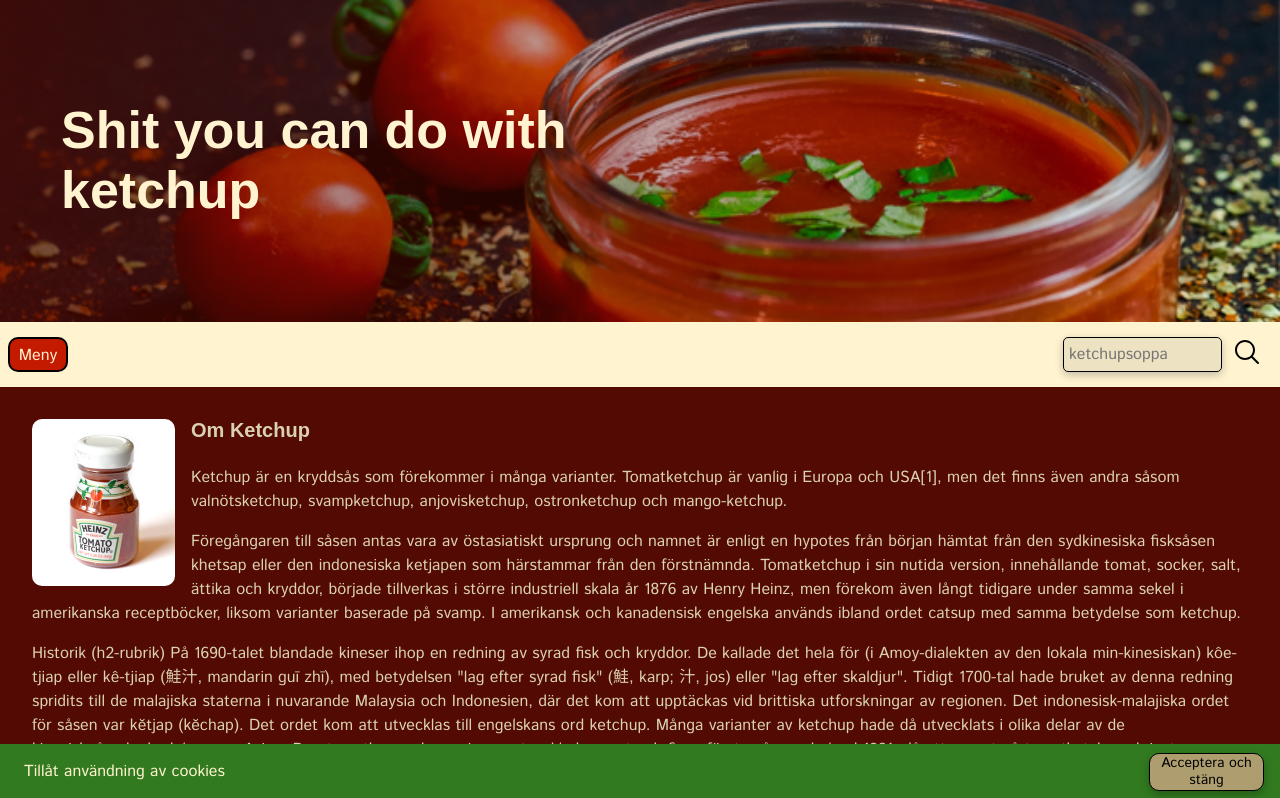
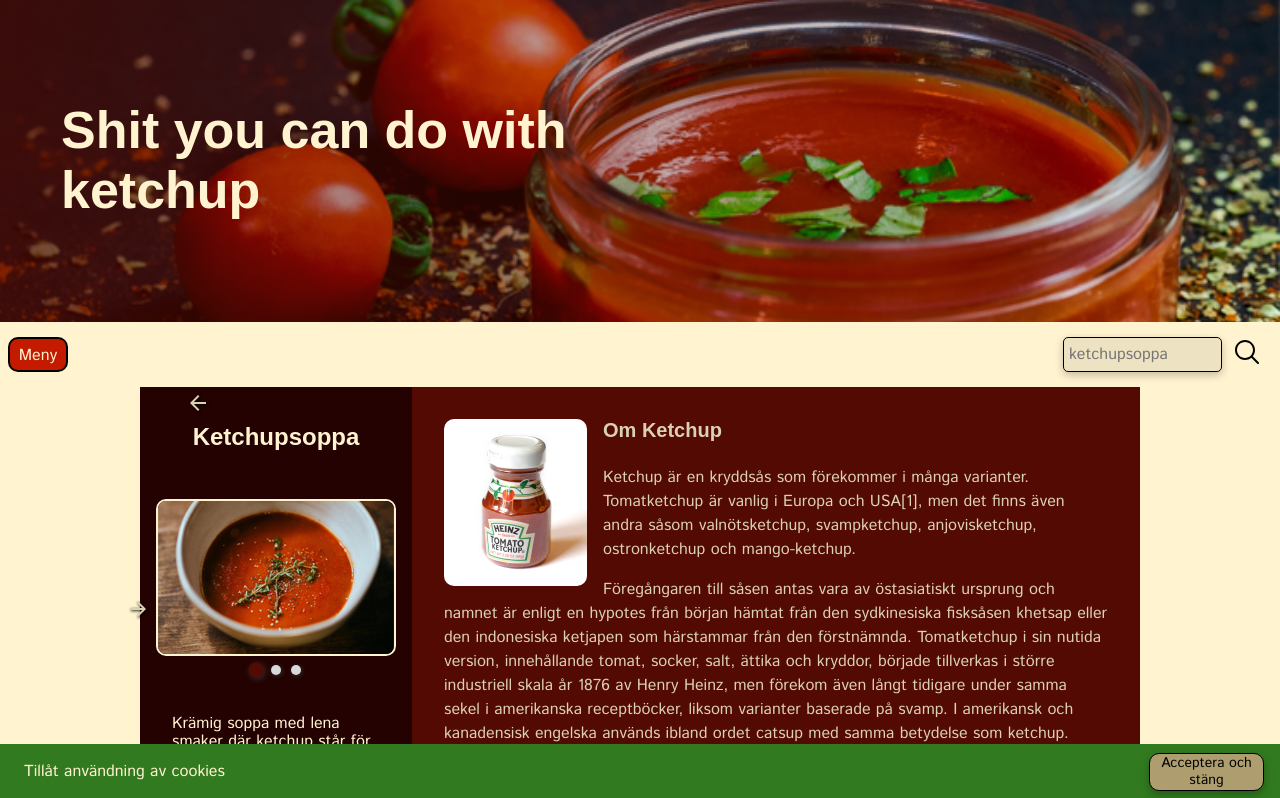
Before and after one commit to arnetzlinder/ketchupbloggen, a Vue app: page / in a window 1280 px wide. Shown: the top 798 px of the page. Built offline with nearby package versions, Linux system fonts and the light colour scheme; a web font is replaced by a local one.

Commit message:
Co-authored-by: Robin Sevelin <robin-sevelin@users.noreply.github.com> Co-authored-by: Sussie Arnetz Linder <arnetzlinder@users.noreply.github.com> Co-authored-by: jenmwa <jenmwa@users.noreply.github.com>

```diff
--- a/src/App.vue
+++ b/src/App.vue
@@ -11,12 +11,30 @@ import AboutKetchup from './components/AboutKetchup.vue';
 <template>
   <SiteHeader />
   <NavBar />
-  <AboutKetchup />
-  <main class="articles">
-    <ArticleCard v-for="(recipe, index) in recepies" :card-data="recipe" :key="index" />
-  </main>
+  <div class="content-wrapper">
+    <AboutKetchup />
+    <main class="articles">
+      <ArticleCard v-for="(recipe, index) in recepies" :card-data="recipe" :key="index" />
+    </main>
+  </div>
   <FooterSection />
   <CookieBanner />
 </template>
 
-<style scoped lang="scss"></style>
+<style scoped lang="scss">
+.content-wrapper {
+  max-width: 420px;
+  position: relative;
+  margin-inline: auto;
+}
+
+@media (width >= 740px) {
+  .content-wrapper {
+  display: flex;
+  flex-direction: row-reverse;
+  max-width: 1000px;
+  }
+}
+
+
+</style>
--- a/src/components/AboutKetchup.vue
+++ b/src/components/AboutKetchup.vue
@@ -61,10 +61,7 @@ export default {};
   clear: both;
 }
 aside {
-  position: relative;
-  width: 100%;
   max-height: 360px;
-  margin-inline: auto;
   overflow: auto;
   background-color: $secondaryColor200;
   color: #dad0b2;
@@ -96,10 +93,5 @@ aside {
   display: block;
   margin-block-end: 1rem;
 }
-@media (width >= 740px) {
-  aside {
-    max-width: 100%;
-    max-height: 74, 1875;
-  }
-}
+
 </style>
--- a/src/components/ArticleCard.vue
+++ b/src/components/ArticleCard.vue
@@ -42,16 +42,11 @@ export default {
 <style lang="scss" scoped>
 
 .article-card {
-  max-width: 100%;
-  height: auto;
   background-color: $secondaryColor300;
   color: $primaryColor100;
   font-family: $primaryFont;
-  display: flex;
-  flex-direction: column;
-  justify-items: center;
   padding: 1rem;
-  margin: 10px 0;
+  margin: 0;
 
   h2 {
     text-align: center;
@@ -104,22 +99,4 @@ aside {
   color: $primaryColor100;
 }
 
-@media screen and (min-width: 740px) {
-  .mainContainer {
-    display: flex;
-    flex-wrap: wrap;
-    width: 50%;
-
-    .article-card {
-      width: 570px;
-      height: auto;
-    }
-  }
-}
-
-@media screen and (min-width: 1440px) {
-  .mainContainer {
-    padding: 0 15rem;
-  }
-}
 </style>
```
Also changed, not shown: src/scss/style.scss (line endings or trailing spaces).
